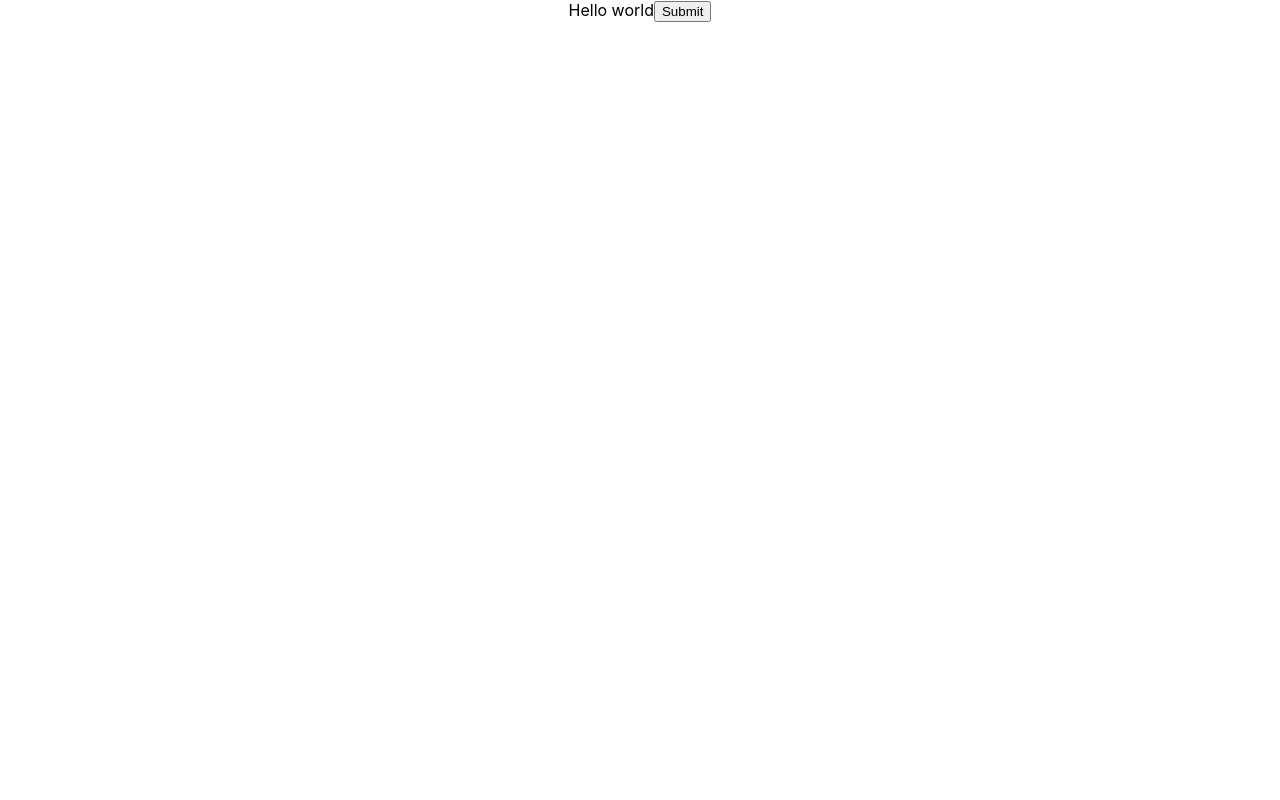
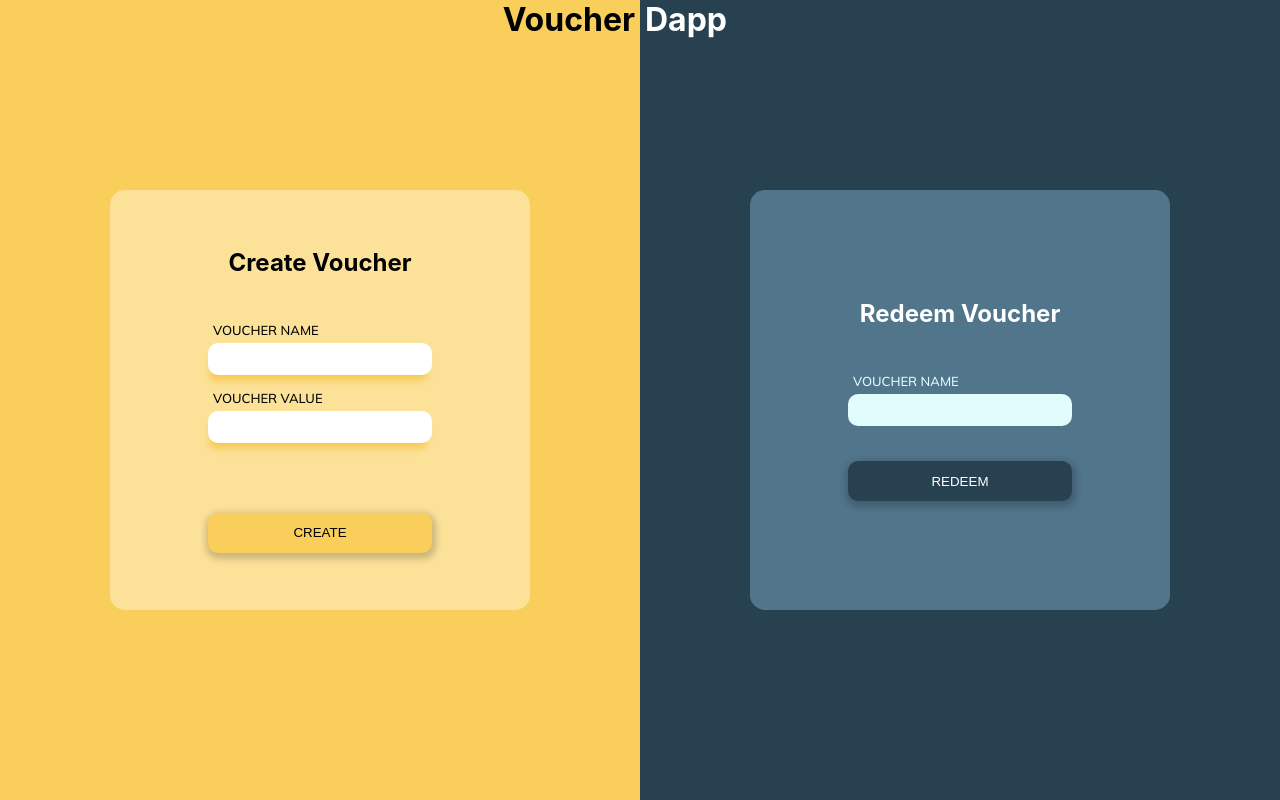
Before and after one commit to gcadigwe/voucher-dapp, a React (Create React App) app in the folder frontend/: page / in a window 1280 px wide. Built offline with nearby package versions, Linux system fonts and the light colour scheme.

Commit message:
implemented frontend of dapp

```diff
--- a/frontend/src/App.css
+++ b/frontend/src/App.css
@@ -1,38 +1,157 @@
-.App {
-  text-align: center;
+@import url("https://fonts.googleapis.com/css2?family=Mulish:wght@500&display=swap");
+
+.app {
+  display: flex;
 }
 
-.App-logo {
-  height: 40vmin;
-  pointer-events: none;
-}
-
-@media (prefers-reduced-motion: no-preference) {
-  .App-logo {
-    animation: App-logo-spin infinite 20s linear;
-  }
-}
-
-.App-header {
-  background-color: #282c34;
-  min-height: 100vh;
+.left {
+  position: relative;
+  background-color: #f9ce5b;
+  min-width: 50%;
+  height: 100vh;
   display: flex;
   flex-direction: column;
   align-items: center;
   justify-content: center;
-  font-size: calc(10px + 2vmin);
-  color: white;
 }
 
-.App-link {
-  color: #61dafb;
+.left > h1 {
+  position: absolute;
+  top: 0;
+  right: 5px;
 }
 
-@keyframes App-logo-spin {
-  from {
-    transform: rotate(0deg);
-  }
-  to {
-    transform: rotate(360deg);
-  }
+.left-input-container {
+  border-radius: 15px;
+  background-color: #fce299;
+  display: flex;
+  flex-direction: column;
+  justify-content: center;
+  align-items: center;
+  width: 400px;
+  height: 400px;
+  padding: 10px;
 }
+
+.left-input-container > h2 {
+  margin-bottom: 40px;
+}
+
+.left-form {
+  display: flex;
+
+  flex-direction: column;
+}
+
+.left-form > label {
+  font-family: "Mulish", sans-serif;
+  font-size: small;
+  font-weight: 100;
+  margin: 5px;
+}
+
+.left-input {
+  border: none;
+  width: 220px;
+  height: 30px;
+  border-radius: 10px;
+  box-shadow: -2px 9px 7px -3px rgba(244, 181, 30, 0.52);
+  /* border-bottom: 20px; */
+  margin-bottom: 10px;
+}
+
+.left-input:focus {
+  outline: none;
+}
+
+.left-btn {
+  height: 40px;
+  border: none;
+  border-radius: 10px;
+  margin-top: 60px;
+  background-color: #f9ce5b;
+  cursor: pointer;
+  box-shadow: 1px 3px 7px 3px rgba(0, 0, 0, 0.2);
+}
+
+.left-btn:focus {
+  outline: none;
+}
+
+.right {
+  position: relative;
+  background-color: #274150;
+  min-width: 50%;
+  height: 100vh;
+  display: flex;
+  align-items: center;
+  justify-content: center;
+}
+
+.right > h1 {
+  position: absolute;
+  top: 0;
+  left: 5px;
+  color: #fff;
+}
+
+.right-input-container {
+  border-radius: 15px;
+  background-color: #51758b;
+  display: flex;
+  flex-direction: column;
+  justify-content: center;
+  align-items: center;
+  width: 400px;
+  height: 400px;
+  padding: 10px;
+}
+
+.right-input-container > h2 {
+  margin-bottom: 40px;
+  color: #fff;
+}
+
+.right-form {
+  display: flex;
+
+  flex-direction: column;
+}
+
+.right-form > label {
+  font-family: "Mulish", sans-serif;
+  font-size: small;
+  font-weight: 100;
+  margin: 5px;
+  color: #e0fcfb;
+}
+
+.right-input {
+  border: none;
+  width: 220px;
+  height: 30px;
+  border-radius: 10px;
+  background-color: #e0fcfb;
+  /* box-shadow: -2px 9px 7px -3px rgba(244, 181, 30, 0.52); */
+  /* border-bottom: 20px; */
+  margin-bottom: 10px;
+}
+
+.right-input:focus {
+  outline: none;
+}
+
+.right-btn {
+  height: 40px;
+  border: none;
+  border-radius: 10px;
+  margin-top: 25px;
+  background-color: #274150;
+  cursor: pointer;
+  box-shadow: 1px 3px 7px 3px rgba(0, 0, 0, 0.2);
+  color: #fff;
+}
+
+.right-btn:focus {
+  outline: none;
+}
--- a/frontend/src/App.js
+++ b/frontend/src/App.js
@@ -46,6 +46,11 @@ function App() {
     });
   };
 
+  const handleCreateVoucher = (e) => {
+    e.preventDefault();
+    loadTx(5111);
+  };
+
   // loadTx(5111);
 
   const loadData = async () => {
@@ -87,9 +92,34 @@ function App() {
   // listenToEvents();
 
   return (
-    <div className="App">
-      Hello world
-      <button onClick={() => loadTx(5115)}>Submit</button>
+    <div className="app">
+      <div className="left">
+        <h1>Voucher</h1>
+        <div className="left-input-container">
+          <h2>Create Voucher</h2>
+          <form onSubmit={handleCreateVoucher} className="left-form">
+            <label>VOUCHER NAME</label>
+            <input className="left-input" type="number" />
+
+            <label>VOUCHER VALUE</label>
+            <input className="left-input" type="number" />
+
+            <button className="left-btn">CREATE</button>
+          </form>
+        </div>
+      </div>
+      <div className="right">
+        <h1>Dapp</h1>
+        <div className="right-input-container">
+          <h2>Redeem Voucher</h2>
+          <form className="right-form">
+            <label>VOUCHER NAME</label>
+            <input className="right-input" type="number" />
+
+            <button className="right-btn">REDEEM</button>
+          </form>
+        </div>
+      </div>
     </div>
   );
 }
--- a/frontend/src/index.css
+++ b/frontend/src/index.css
@@ -1,13 +1,17 @@
 body {
   margin: 0;
-  font-family: -apple-system, BlinkMacSystemFont, 'Segoe UI', 'Roboto', 'Oxygen',
-    'Ubuntu', 'Cantarell', 'Fira Sans', 'Droid Sans', 'Helvetica Neue',
+  font-family: -apple-system, BlinkMacSystemFont, "Segoe UI", "Roboto", "Oxygen",
+    "Ubuntu", "Cantarell", "Fira Sans", "Droid Sans", "Helvetica Neue",
     sans-serif;
   -webkit-font-smoothing: antialiased;
   -moz-osx-font-smoothing: grayscale;
 }
 
+* {
+  margin: 0;
+}
+
 code {
-  font-family: source-code-pro, Menlo, Monaco, Consolas, 'Courier New',
+  font-family: source-code-pro, Menlo, Monaco, Consolas, "Courier New",
     monospace;
 }
```
